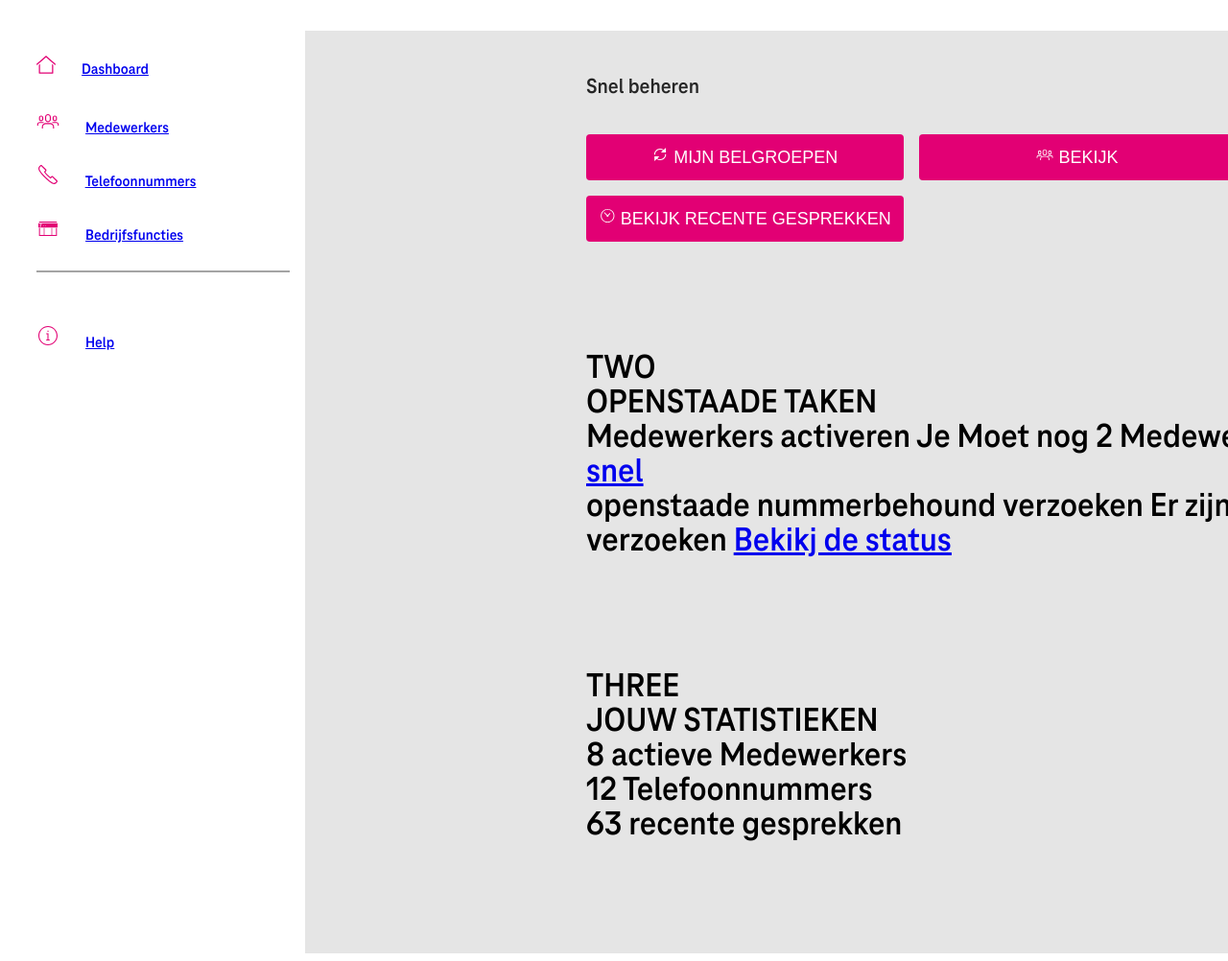
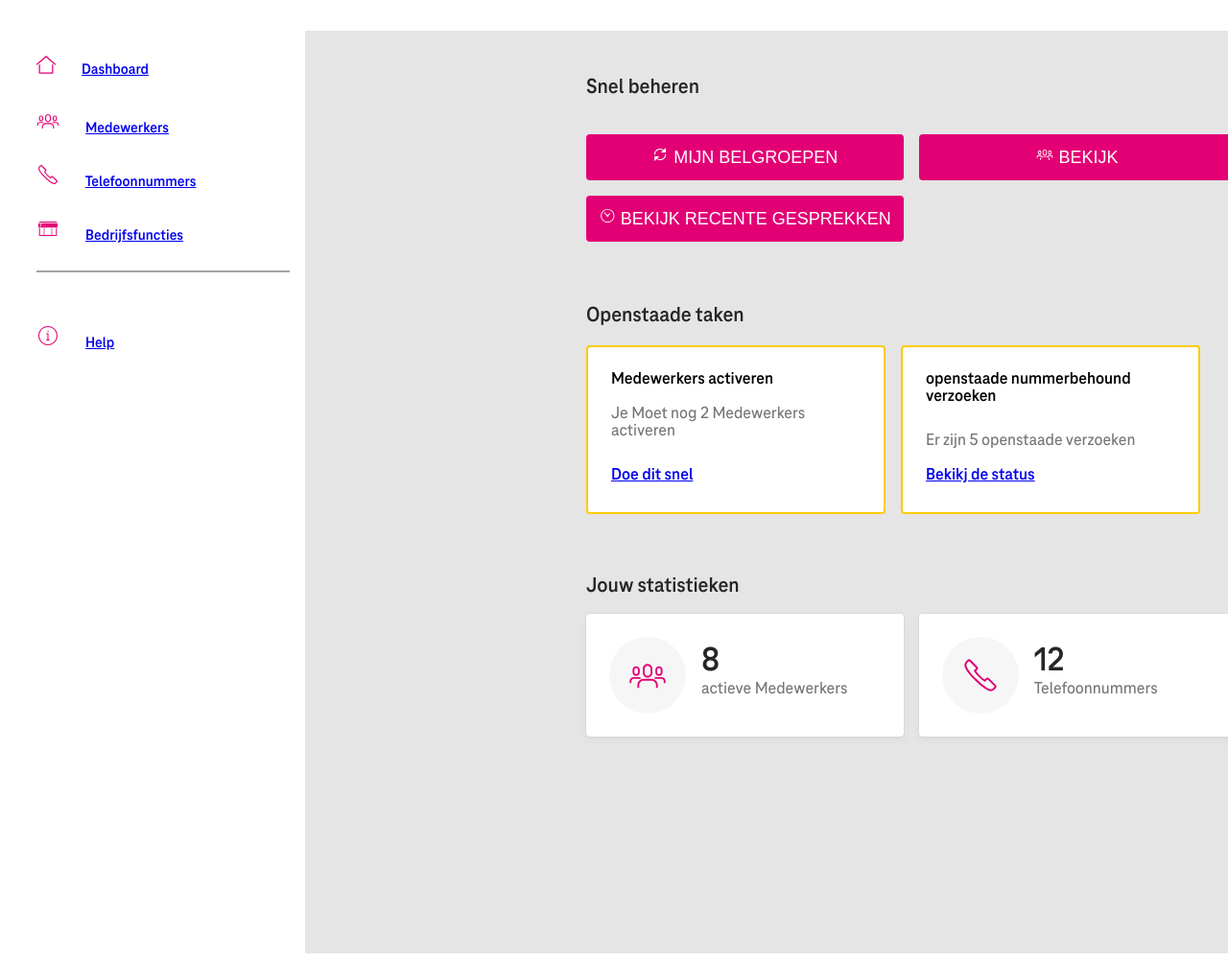
Before and after one commit to Frankiamme/frankPilot, a website: page index.html in a window 1280 px wide. Shown: the part 94-1096 px from the top of the page at 96% size. Drawn offline with Linux system fonts and the light colour scheme.

Commit message:
Finetuned the dashboard to match the design. Icons are the only remaining things

```diff
--- a/index.html
+++ b/index.html
@@ -1,5 +1,6 @@
 <!DOCTYPE html>
 <html>
+
 <head>
     <meta charset="utf-8">
     <meta http-equiv="X-UA-Compatible" content="IE=edge">
@@ -9,6 +10,7 @@
     <link rel="stylesheet" href="css/style.css">
     <link rel="stylesheet" href="css/stylesheet.css">
 </head>
+
 <body>
     <div class="container">
         <div class="sidebar">
@@ -101,51 +103,74 @@
             </div>
 
             <div class="openstaade">
-                    TWO
-                    <div class="openstaae-title">
-                        OPENSTAADE TAKEN
+                <div class="openstaade-title">
+                    Openstaade taken
                 </div>
 
-                    <div class="openstaade__item-notice1">
+                <div class="openstaade__item-notice openstaade__item-notice-1">
+                    <span class="openstaade__item-notice-1-head">
                         Medewerkers activeren
+                    </span>
+                    <span class="openstaade__item-notice-1-body">
                         Je Moet nog 2 Medewerkers
                         activeren
-
+                    </span>
+                    <span class="openstaade__item-notice-1-link">
                         <a href="#">Doe dit snel</a>
+                    </span>
                 </div>
 
-                    <div class="openstaade__item-notice2">
-                        openstaade nummerbehound
-                        verzoeken
+                <div class="openstaade__item-notice openstaade__item-notice-2">
+                    <span class="openstaade__item-notice-1-head">
+                        openstaade nummerbehound verzoeken
+                    </span>
+                    <span class="openstaade__item-notice-1-body">
                         Er zijn 5 openstaade verzoeken
-
+                    </span>
+                    <span class="openstaade__item-notice-1-link">
                         <a href="#">Bekikj de status</a>
+                    </span>
                 </div>
             </div>
 
             <div class="statistics">
-                    THREE
                 <div class="statistics-title">
-                        JOUW STATISTIEKEN
+                    Jouw statistieken
                 </div>
 
-                    <div class="statistics__item-activemedewekers">
-                        <span>8</span>
-                        actieve Medewerkers
+                <div class="statistics__item">
+                    <div class="statistics-iconcircle">
+                        <img class="statistics-icon" src="images/forum.svg" alt="">
+                    </div>
+                    <div class="statistics-info">
+                        <span class="statistics-info-number">8</span>
+                        <span class="statistics-info-placeholder">actieve Medewerkers</span>
+                    </div>
                 </div>
 
-                    <div class="statistics__item-telefoonnummers">
-                        <span>12</span>
-                        Telefoonnummers
+                <div class="statistics__item">
+                    <div class="statistics-iconcircle">
+                        <img class="statistics-icon" src="images/phone3.svg" alt="">
+                    </div>
+                    <div class="statistics-info">
+                        <span class="statistics-info-number">12</span>
+                        <span class="statistics-info-placeholder">Telefoonnummers</span>
+                    </div>
                 </div>
 
-                    <div class="statistics__item-recentegesprekken">
-                        <span>63</span>
-                        recente gesprekken
+                <div class="statistics__item">
+                    <div class="statistics-iconcircle">
+                        <img class="statistics-icon" src="images/incomingcall.svg" alt="">
+                    </div>
+                    <div class="statistics-info">
+                        <span class="statistics-info-number">63</span>
+                        <span class="statistics-info-placeholder">recente gesprekken</span>
+                    </div>
                 </div>
             </div>
         </div>
 
     </div>
 </body>
+
 </html>
--- a/sass/_dashboard.scss
+++ b/sass/_dashboard.scss
@@ -8,17 +8,19 @@ $color-grey: #E5E5E5;
 
     display: grid;
     grid-template-columns: 293px 1fr 293px;
-    grid-auto-rows: auto;
+    grid-template-rows: repeat(3, max-content);
 }
 
 .snel{
     grid-column: 2 / 3;
+    grid-row: 1 / 2;
 
     display: grid;
     grid-template-rows: max-content 48px;
     grid-template-columns: repeat(3, 330.67px);
     grid-auto-rows: max-content;
     gap: 16px;
+    padding-bottom: 64px;
 
     &-title{
         grid-column: 1 / 4;
@@ -57,8 +59,125 @@ $color-grey: #E5E5E5;
 
 .openstaade{
     grid-column: 2 / 3;
+    grid-row: 2 / 3;
+
+    display: grid;
+    grid-template-rows: max-content 176px;
+    grid-template-columns: repeat(2, 312px);
+    gap: 16px;
+    padding-bottom: 64px;
+
+    &-title{
+        grid-column: 1 / 3;
+        line-height: 28px;
+        font-size: 22.5px;
+        color: #262626;
+    }
+
+    &__item-notice{
+        background-color: #FFFFFF;
+        border: 2px solid #FECB00;
+        border-radius: 4px;
+        font-size: 18px;
+    }
+    &__item-notice-1{
+        grid-row: 2 / 3;
+        grid-column: 1 / 2;
+
+        display: grid;
+        grid-template-rows: 52px 56px 52px ;
+        grid-template-columns: 24px 1fr 24px;
+        row-gap: 8px;
+
+        &-head{
+            grid-row: 1 / 2;
+            grid-column: 2 / 3;
+            padding-top: 24px;
+        }
+
+        &-body{
+            grid-row: 2 / 3;
+            grid-column: 2 / 3;
+            // padding-top: 8px;
+            font-family: teleneomedium;
+            color: #757575;
+        }
+
+        &-link{
+            grid-row: 3 / 4;
+            grid-column: 2 / 3;
+        }
+    }
+
+    &__item-notice-2{
+        grid-row: 2 / 3;
+        grid-column: 2 / 3;
+
+        display: grid;
+        grid-template-rows: 80px 28px 52px ;
+        grid-template-columns: 24px 1fr 24px;
+        row-gap: 8px;
+    }
 }
 
 .statistics{
     grid-column: 2 / 3;
+    grid-row: 3 / 4;
+
+    display: grid;
+    grid-template-rows: max-content 128px;
+    grid-template-columns: repeat(3, 330.67px);
+    gap: 16px;
+
+    &-iconcircle{
+        width: 80px;
+        height: 80px;
+        border-radius: 50%;
+        background-color: #F6F6F6;
+        display: inline-block;
+    }
+
+    &-icon{
+        position: absolute;
+        width: 40px;
+        height: 40px;
+        transform: translate(50%, 50%);
+    }
+
+    &-title{
+        grid-column: 1 / 4;
+        line-height: 24px;
+        font-size: 22.5px;
+        color: #262626;
+    }
+
+    &__item{
+        background-color: #FFFFFF;
+        padding: 24px 24px;
+        border-radius: 4px;
+        box-shadow: 0px 0px 2px rgba(0, 0, 0, 0.12), 0px 4px 8px rgba(0, 0, 0, 0.04);
+
+        display: grid;
+        grid-template-columns: 80px 186.67px;
+        gap: 16px;
+    }
+
+    &-info{
+        display: grid;
+        grid-template-rows: 40px 28px;
+
+        &-number{
+            font-size: 36px;
+            line-height: 40px;
+            color:#262626;
+            padding-top: 6px;
+        }
+
+        &-placeholder{
+            font-family: teleneomedium;
+            color: #757575;
+            font-size: 18px;
+            align-self: center;
+        }
+    }
 }
```
Also changed, not shown: css/style.css, images/phone3.svg (added). Lines whose indentation alone changed are shown as unchanged.
